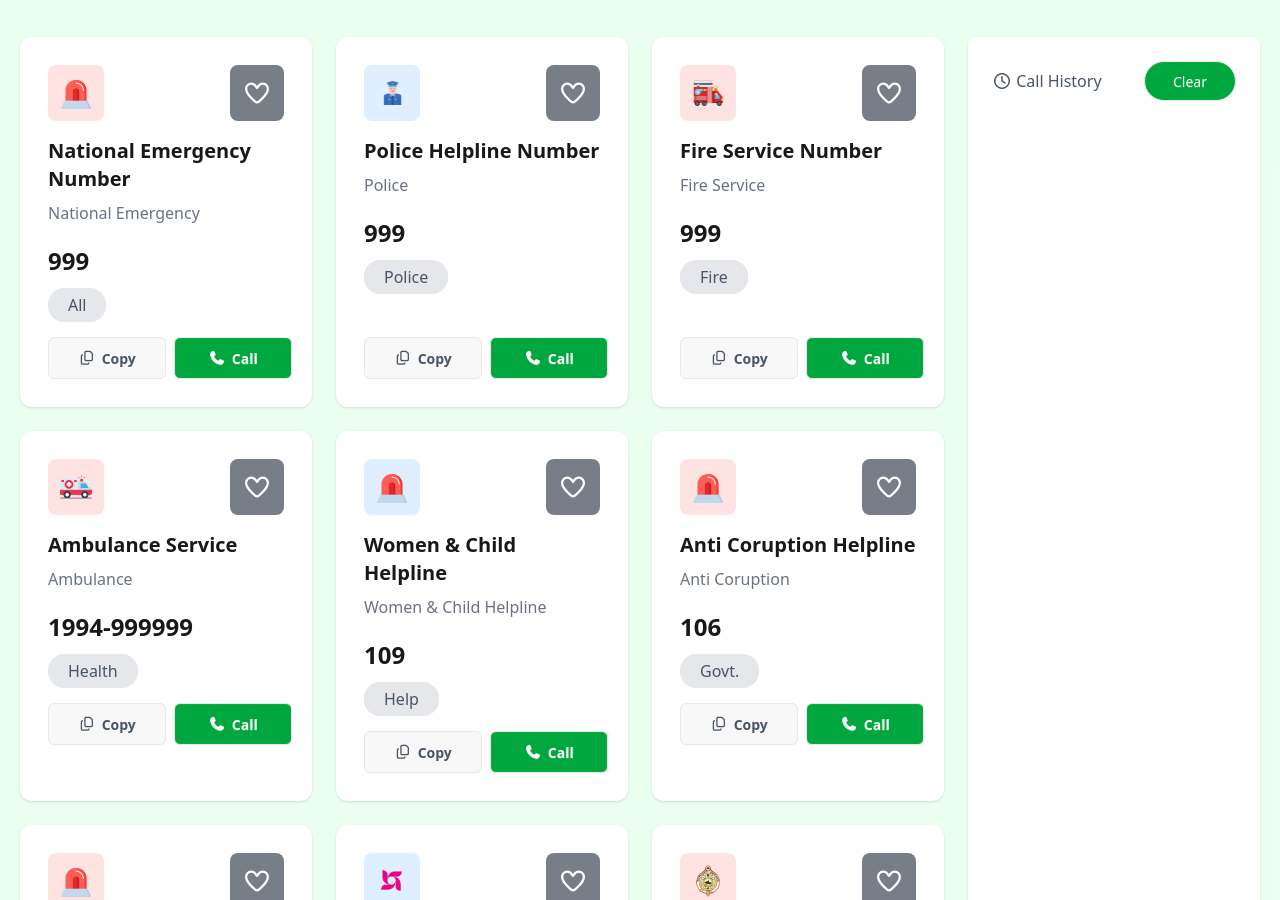
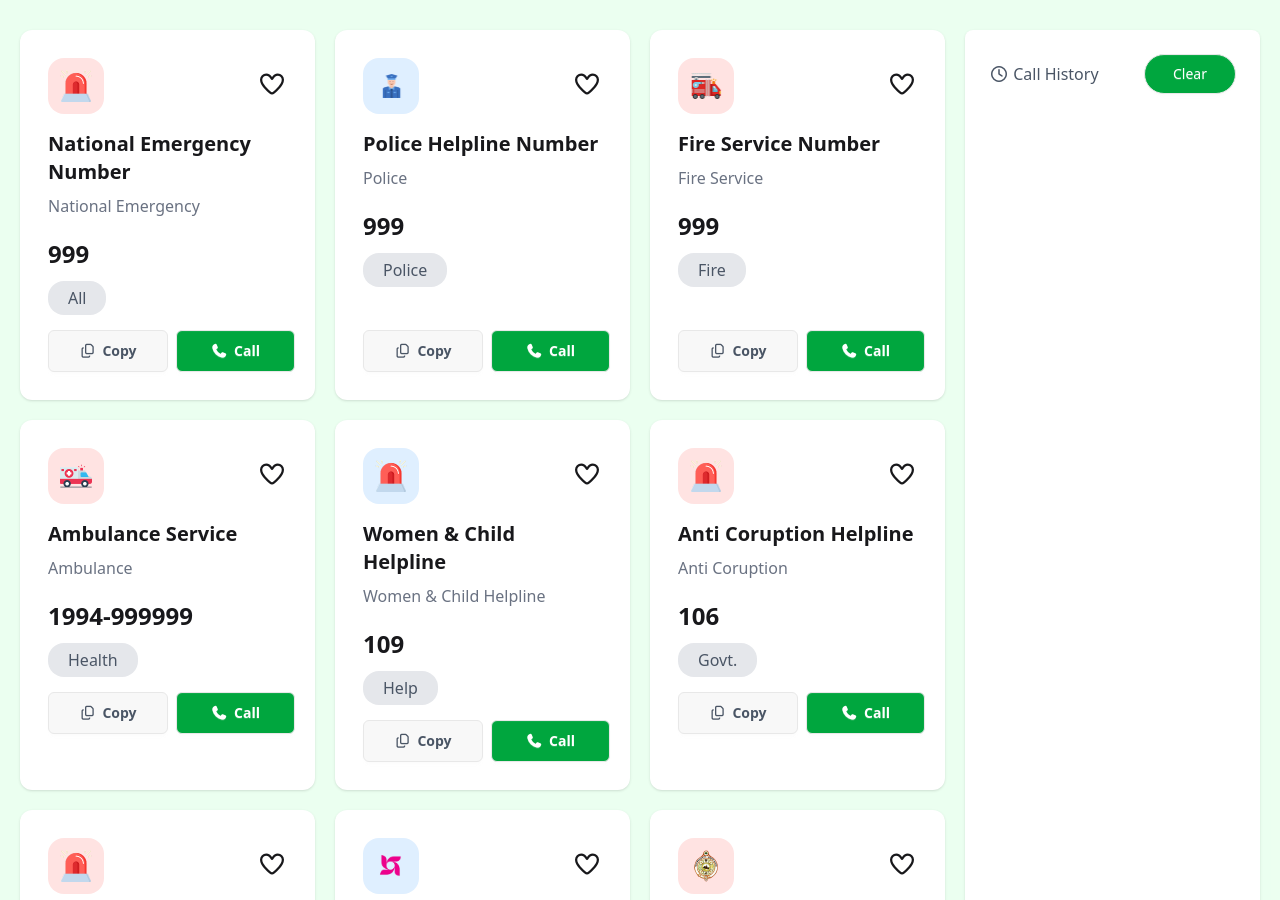
Before and after one commit to farid-riyad/B12A05-fifth-assignment, a plain HTML site: page index.html in a window 1280 px wide. Shown: the part 339-1239 px from the top of the page. Drawn offline with nearby package versions, Linux system fonts and the light colour scheme; a web font is replaced by a local one.

Commit message:
update card section

```diff
--- a/index.html
+++ b/index.html
@@ -47,24 +47,23 @@
         <section class="w-full mt-[25px] bg-gradient-to-r from-[#013223] via-[#006747] to-[#013223] pt-[21px]">
         <div class="text-center">
             <img class="w-[92px] h-[92px] mx-auto" src="./assets/logo-dark.png" alt="">
-            <h1 class="text-white font-bold text-[40px]">Emergency Service Directory</h1>
+            <h1 class="text-white font-bold text-[35px]">Emergency Service Directory</h1>
             <p class="text-white font-semibold text-[20px] pb-5">Government Emergency Services at Your Fingertip - A Project by  Government of the People's Republic of Bangladesh</p>
         </div>
         </section>
     <!-- Card container section -->
         <section id="services"
-        class="grid grid-cols-1 md:grid-cols-5 lg:grid-cols-4 gap-6 container mx-auto px-5 mt-5 md:mt-10 pb-10">
+        class="grid grid-cols-1 md:grid-cols-5 lg:grid-cols-4 gap-5 container mx-auto px-5 mt-5 md:mt-10 pb-10">
         <div id="left" class="md:col-span-3 lg:col-span-3 order-2 md:order-1">
-          <div class="grid grid-cols-1 xl:grid-cols-3 gap-6">
+          <div class="grid grid-cols-1 xl:grid-cols-3 gap-5">
 
             <!-- National Emergency Number -->
             <div class="card bg-white p-7 rounded-xl shadow">
               <div class="flex justify-between items-center">
-                <div class="bg-[#FFE3E2] rounded-lg p-3">
+                <div class="bg-[#FFE3E2] rounded-2xl p-3">
                   <img class="size-8" src="./assets/emergency.png" alt=""/>
                 </div>
-                <div class="heart-icon text-2xl font-light bg-gray-800/60 p-3 text-center rounded-lg cursor-pointer text-white">
-                  <i class="fa-regular fa-heart"></i>
+                <div class="heart-icon cursor-pointer"><i class="fa-regular fa-heart text-2xl"></i>
                 </div>
               </div>
               <div class="mt-4">
@@ -88,11 +87,10 @@
             <!-- Police Helpline Number -->
             <div class="card bg-white p-7 rounded-xl shadow">
                 <div class="flex justify-between items-center">
-                <div class="bg-[#DFEFFF] rounded-lg p-3">
+                <div class="bg-[#DFEFFF] rounded-2xl p-3">
                   <img class="size-8" src="./assets/police.png" alt="" />
                 </div>
-                <div class="heart-icon text-2xl font-light bg-gray-800/60 p-3 text-center rounded-lg cursor-pointer text-white">
-                  <i class="fa-regular fa-heart"></i>
+                <div class="heart-icon cursor-pointer"><i class="fa-regular fa-heart text-2xl"></i>
                 </div>
                 </div>
                 <div class="mt-4">
@@ -116,11 +114,10 @@
             <!-- Fire service Number -->
             <div class="card bg-white p-7 rounded-xl shadow">
                 <div class="flex justify-between items-center">
-                <div class="bg-[#FFE3E2] rounded-lg p-3">
+                <div class="bg-[#FFE3E2] rounded-2xl p-3">
                   <img class="size-8" src="./assets/fire-service.png" alt=""/>
                 </div>
-                <div class="heart-icon text-2xl font-light bg-gray-800/60 p-3 text-center rounded-lg cursor-pointer text-white">
-                  <i class="fa-regular fa-heart"></i>
+                <div class="heart-icon cursor-pointer"><i class="fa-regular fa-heart text-2xl"></i>
                 </div>
                 </div>
                 <div class="mt-4">
@@ -144,11 +141,10 @@
             <!-- Ambulance service -->
             <div class="card bg-white p-7 rounded-xl shadow">
                 <div class="flex justify-between items-center">
-                <div class="bg-[#FFE3E2] rounded-lg p-3">
+                <div class="bg-[#FFE3E2] rounded-2xl p-3">
                   <img class="size-8" src="./assets/ambulance.png" alt=""/>
                 </div>
-                <div class="heart-icon text-2xl font-light bg-gray-800/60 p-3 text-center rounded-lg cursor-pointer text-white">
-                  <i class="fa-regular fa-heart"></i>
+                <div class="heart-icon cursor-pointer"><i class="fa-regular fa-heart text-2xl"></i>
                 </div>
                 </div>
                 <div class="mt-4">
@@ -172,11 +168,10 @@
             <!-- Women & Child Helpline -->
             <div class="card bg-white p-7 rounded-xl shadow">
                 <div class="flex justify-between items-center">
-                <div class="bg-[#DFEFFF] rounded-lg p-3">
+                <div class="bg-[#DFEFFF] rounded-2xl p-3">
                   <img class="size-8" src="./assets/emergency.png" alt="" />
                 </div>
-                <div class="heart-icon text-2xl font-light bg-gray-800/60 p-3 text-center rounded-lg cursor-pointer text-white">
-                  <i class="fa-regular fa-heart"></i>
+                <div class="heart-icon cursor-pointer"><i class="fa-regular fa-heart text-2xl"></i>
                 </div>
                 </div>
                 <div class="mt-4">
@@ -200,11 +195,10 @@
             <!-- Anti-Corruption Helpline -->
             <div class="card bg-white p-7 rounded-xl shadow">
                 <div class="flex justify-between items-center">
-                <div class="bg-[#FFE3E2] rounded-lg p-3">
+                <div class="bg-[#FFE3E2] rounded-2xl p-3">
                   <img class="size-8" src="./assets/emergency.png" alt="" />
                 </div>
-                <div class="heart-icon text-2xl font-light bg-gray-800/60 p-3 text-center rounded-lg cursor-pointer text-white">
-                  <i class="fa-regular fa-heart"></i>
+                <div class="heart-icon cursor-pointer"><i class="fa-regular fa-heart text-2xl"></i>
                 </div>
                 </div>
                 <div class="mt-4">
@@ -228,11 +222,10 @@
             <!-- Electricity Helpline -->
             <div class="card bg-white p-7 rounded-xl shadow">
                 <div class="flex justify-between items-center">
-                <div class="bg-[#FFE3E2] rounded-lg p-3">
+                <div class="bg-[#FFE3E2] rounded-2xl p-3">
                   <img class="size-8" src="./assets/emergency.png" alt="" />
                 </div>
-                <div class="heart-icon text-2xl font-light bg-gray-800/60 p-3 text-center rounded-lg cursor-pointer text-white">
-                  <i class="fa-regular fa-heart"></i>
+                <div class="heart-icon cursor-pointer"><i class="fa-regular fa-heart text-2xl"></i>
                 </div>
                 </div>
                 <div class="mt-4">
@@ -256,11 +249,10 @@
             <!-- Brac Helpline -->
             <div class="card bg-white p-7 rounded-xl shadow">
                 <div class="flex justify-between items-center">
-                <div class="bg-[#DFEFFF] rounded-lg p-3">
+                <div class="bg-[#DFEFFF] rounded-2xl p-3">
                   <img class="size-8" src="./assets/brac.png" alt="" />
                 </div>
-                <div class="heart-icon text-2xl font-light bg-gray-800/60 p-3 text-center rounded-lg cursor-pointer text-white">
-                  <i class="fa-regular fa-heart"></i>
+                <div class="heart-icon cursor-pointer"><i class="fa-regular fa-heart text-2xl"></i>
                 </div>
                 </div>
                 <div class="mt-4">
@@ -284,11 +276,10 @@
             <!-- Bangladesh Railway Helpline -->
             <div class="card bg-white p-7 rounded-xl shadow">
                 <div class="flex justify-between items-center">
-                <div class="bg-[#FFE3E2] rounded-lg p-3">
+                <div class="bg-[#FFE3E2] rounded-2xl p-3">
                   <img class="size-8" src="./assets/Bangladesh-Railway.png" alt="" />
                 </div>
-                <div class="heart-icon text-2xl font-light bg-gray-800/60 p-3 text-center rounded-lg cursor-pointer text-white">
-                  <i class="fa-regular fa-heart"></i>
+                <div class="heart-icon cursor-pointer"><i class="fa-regular fa-heart text-2xl"></i>
                 </div>
                 </div>
                 <div class="mt-4">
```
Also changed, not shown: practice.html (added, +46 -0 lines).
